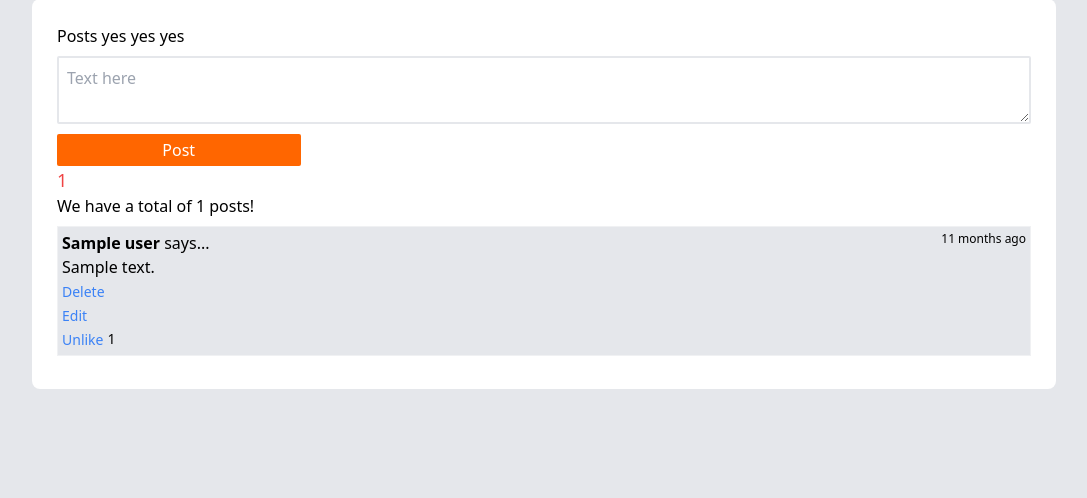
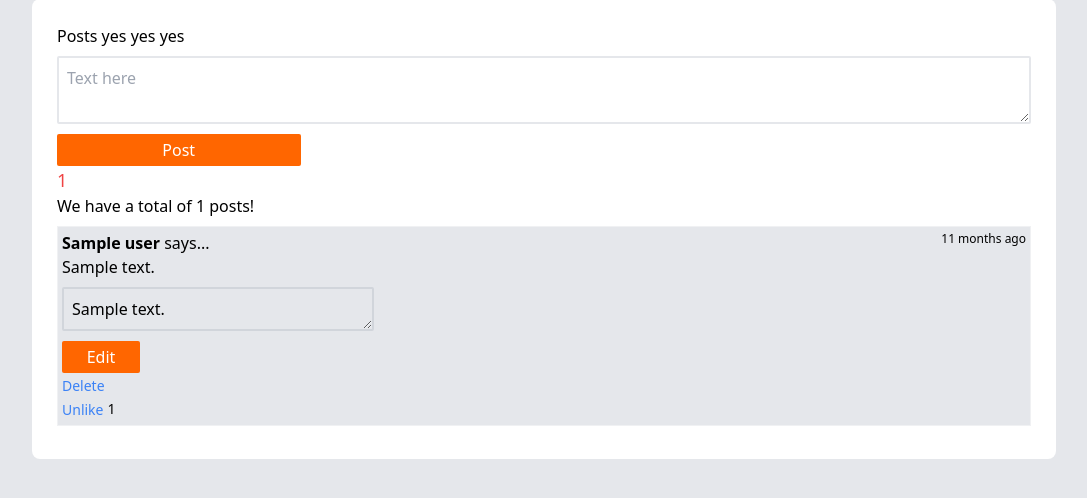
Before and after one commit to felixgren/hacker-news, a Laravel app: template resources/views/posts/index.blade.php in a window 1280 px wide. Shown: the part 69-567 px from the top of the page, without its empty margins (96-1183 px from the left). Run offline with Laravel 8, Linux system fonts and the light colour scheme; a user stored in the database is signed in; tables that the repository leaves empty hold one stand-in row (values such as "Sample post"); the template is opened without the code that fills it: most values are stand-ins (such as "Sample title", 1, 10 or a date in 2020); style sheets or scripts are compiled from the project's sources.

Commit message:
Post update input & validation

```diff
--- a/app/Policies/PostPolicy.php
+++ b/app/Policies/PostPolicy.php
@@ -10,7 +10,7 @@ class PostPolicy
 {
     use HandlesAuthorization;
 
-    public function delete(User $user, Post $post)
+    public function update(User $user, Post $post)
     {
         // Compare defined post model user to current post
         return $user->id === intval($post->user_id);
--- a/resources/views/components/post.blade.php
+++ b/resources/views/components/post.blade.php
@@ -13,22 +13,37 @@
 
     <div class="flex flex-wrap items-center">
     @auth
-        @can('delete', $post)
+        @can('update', $post)
+        <div class="w-full flex ">
+            <form action="{{ route('posts.edit', $post) }}" method="post" class="mt-2">
+                @csrf
+                @method('PATCH')
+                <div>
+                    <label for="edit body" class="sr-only">Edit comment</label>
+                    <textarea name="body" id="body" cols="30" rows="1" class="bg-transparent
+                    border-2 border-gray-300 w-full p-2 rounded-sm text-opacity-50 @error('body') border-red-500 @enderror"
+                    placeholder="Edit comment">{{ $post->body }}</textarea>
+
+                    @error('body')
+                        <div class="text-red-500 mt-1 text-sm">
+                            {{ $message }}
+                        </div>
+                    @enderror
+                </div>
+
+                <div>
+                    <button type="submit" class="bg-hacker-orange text-white py-1 mt-1 rounded-sm w-1/4 dark:bg-dark-gh-btn">Edit</button>
+                </div>
+            </form>
+        </div>
+        @endcan
+
+        @can('update', $post)
         <div class="w-full">
             <form action="{{ route('posts.destroy', $post) }}" method="post">
                 @csrf
                 @method('DELETE')
                 <button type="submit" class="text-blue-500 text-sm">Delete</button>
-            </form>
-        </div>
-        @endcan
-
-        @can('delete', $post)
-        <div class="w-full">
-            <form action="{{ route('posts.edit', $post) }}" method="post">
-                @csrf
-                @method('PATCH')
-                <button type="submit" class="text-blue-500 text-sm">Edit</button>
             </form>
         </div>
         @endcan
```
Also changed, not shown: app/Http/Controllers/PostController.php (+13 -21 lines), 1 other file.
